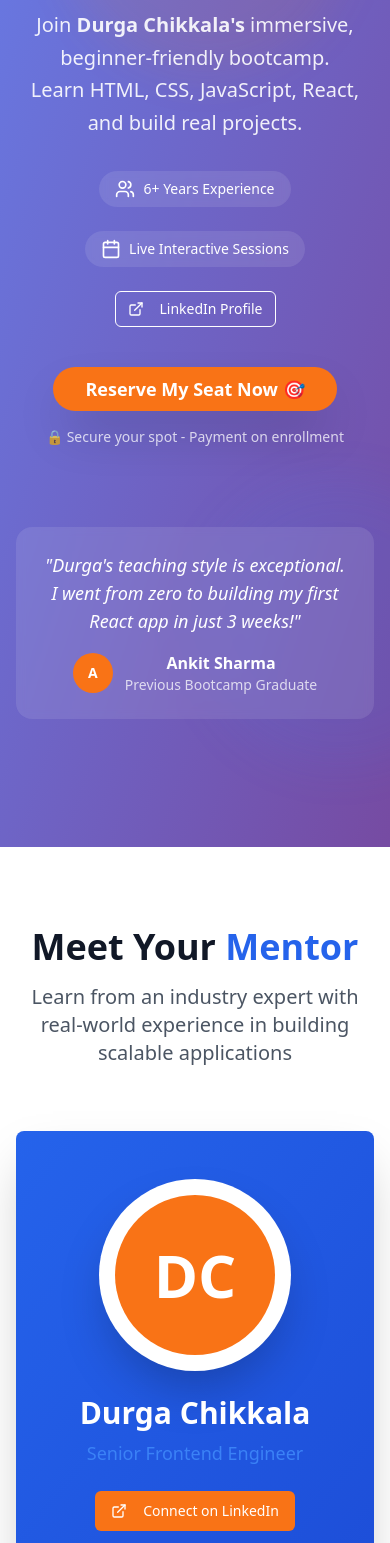
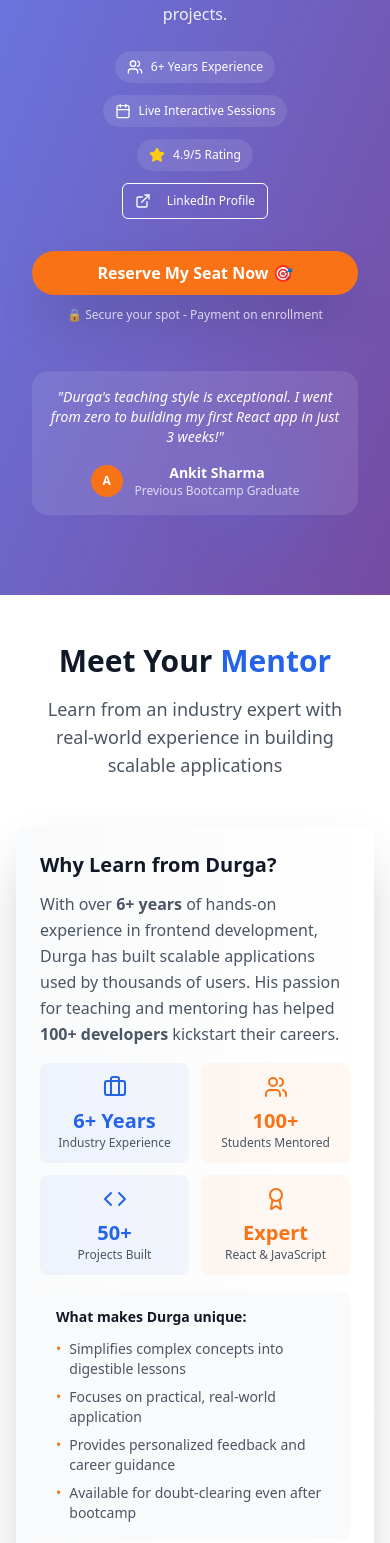
Before and after one commit to yogeshmuddada/frontend-pnexus-tech, a React (Vite) app: page / in a window 390 px wide. Shown: the part 365-1908 px from the top of the page. Built offline with nearby package versions, Linux system fonts and the light colour scheme.

Commit message:
Enhance responsiveness and design
Improve responsiveness across all sections and components.

```diff
--- a/src/components/AboutMentor.tsx
+++ b/src/components/AboutMentor.tsx
@@ -5,13 +5,13 @@ import { ExternalLink, Award, Code, Users, Briefcase } from "lucide-react";
 
 const AboutMentor = () => {
   return (
-    <section className="py-20 bg-white">
-      <div className="container mx-auto px-4">
-        <div className="text-center mb-16">
-          <h2 className="text-4xl md:text-5xl font-bold text-gray-900 mb-4">
+    <section className="py-12 sm:py-20 bg-white">
+      <div className="container mx-auto px-4 sm:px-6 lg:px-8">
+        <div className="text-center mb-12 sm:mb-16">
+          <h2 className="text-3xl sm:text-4xl md:text-5xl font-bold text-gray-900 mb-4">
             Meet Your <span className="text-bootcamp-blue">Mentor</span>
           </h2>
-          <p className="text-xl text-gray-600 max-w-2xl mx-auto">
+          <p className="text-lg sm:text-xl text-gray-600 max-w-2xl mx-auto px-4 sm:px-0">
             Learn from an industry expert with real-world experience in building scalable applications
           </p>
         </div>
@@ -19,19 +19,19 @@ const AboutMentor = () => {
         <div className="max-w-6xl mx-auto">
           <Card className="overflow-hidden shadow-2xl border-0 bg-gradient-to-r from-gray-50 to-white">
             <CardContent className="p-0">
-              <div className="grid md:grid-cols-2 gap-0">
+              <div className="grid lg:grid-cols-2 gap-0">
                 {/* Mentor Photo Section */}
-                <div className="bg-gradient-to-br from-bootcamp-blue to-bootcamp-blue-dark p-12 flex items-center justify-center">
+                <div className="bg-gradient-to-br from-bootcamp-blue to-bootcamp-blue-dark p-8 sm:p-12 flex items-center justify-center order-2 lg:order-1">
                   <div className="text-center">
-                    <div className="w-48 h-48 mx-auto mb-6 bg-white rounded-full flex items-center justify-center shadow-2xl">
-                      <div className="w-40 h-40 bg-bootcamp-orange rounded-full flex items-center justify-center">
-                        <span className="text-white text-6xl font-bold">DC</span>
+                    <div className="w-32 sm:w-48 h-32 sm:h-48 mx-auto mb-4 sm:mb-6 bg-white rounded-full flex items-center justify-center shadow-2xl">
+                      <div className="w-24 sm:w-40 h-24 sm:h-40 bg-bootcamp-orange rounded-full flex items-center justify-center">
+                        <span className="text-white text-3xl sm:text-6xl font-bold">DC</span>
                       </div>
                     </div>
-                    <h3 className="text-3xl font-bold text-white mb-2">Durga Chikkala</h3>
-                    <p className="text-bootcamp-blue-light text-lg">Senior Frontend Engineer</p>
+                    <h3 className="text-2xl sm:text-3xl font-bold text-white mb-2">Durga Chikkala</h3>
+                    <p className="text-bootcamp-blue-light text-base sm:text-lg mb-4 sm:mb-6">Senior Frontend Engineer</p>
                     <Button
-                      className="mt-6 bg-bootcamp-orange hover:bg-bootcamp-orange/90 text-white"
+                      className="bg-bootcamp-orange hover:bg-bootcamp-orange/90 text-white text-sm sm:text-base"
                       onClick={() => window.open('https://linkedin.com/in/durga-chikkala', '_blank')}
                     >
                       <ExternalLink className="w-4 h-4 mr-2" />
@@ -41,59 +41,59 @@ const AboutMentor = () => {
                 </div>
 
                 {/* Bio and Highlights Section */}
-                <div className="p-12">
-                  <div className="space-y-6">
+                <div className="p-6 sm:p-12 order-1 lg:order-2">
+                  <div className="space-y-4 sm:space-y-6">
                     <div>
-                      <h4 className="text-2xl font-bold text-gray-900 mb-4">Why Learn from Durga?</h4>
-                      <p className="text-gray-600 text-lg leading-relaxed">
+                      <h4 className="text-xl sm:text-2xl font-bold text-gray-900 mb-3 sm:mb-4">Why Learn from Durga?</h4>
+                      <p className="text-gray-600 text-base sm:text-lg leading-relaxed">
                         With over <strong>6+ years</strong> of hands-on experience in frontend development,
                         Durga has built scalable applications used by thousands of users. His passion for
                         teaching and mentoring has helped <strong>100+ developers</strong> kickstart their careers.
                       </p>
                     </div>
 
-                    {/* Highlight Cards */}
-                    <div className="grid grid-cols-2 gap-4">
-                      <div className="bg-bootcamp-blue/5 rounded-lg p-4 text-center">
-                        <Briefcase className="w-8 h-8 text-bootcamp-blue mx-auto mb-2" />
-                        <div className="text-2xl font-bold text-bootcamp-blue">6+ Years</div>
-                        <div className="text-sm text-gray-600">Industry Experience</div>
+                    {/* Enhanced Highlight Cards */}
+                    <div className="grid grid-cols-2 gap-3 sm:gap-4">
+                      <div className="bg-bootcamp-blue/5 rounded-lg p-3 sm:p-4 text-center hover:bg-bootcamp-blue/10 transition-colors duration-300">
+                        <Briefcase className="w-6 sm:w-8 h-6 sm:h-8 text-bootcamp-blue mx-auto mb-2" />
+                        <div className="text-xl sm:text-2xl font-bold text-bootcamp-blue">6+ Years</div>
+                        <div className="text-xs sm:text-sm text-gray-600">Industry Experience</div>
                       </div>
-                      <div className="bg-bootcamp-orange/5 rounded-lg p-4 text-center">
-                        <Users className="w-8 h-8 text-bootcamp-orange mx-auto mb-2" />
-                        <div className="text-2xl font-bold text-bootcamp-orange">100+</div>
-                        <div className="text-sm text-gray-600">Students Mentored</div>
+                      <div className="bg-bootcamp-orange/5 rounded-lg p-3 sm:p-4 text-center hover:bg-bootcamp-orange/10 transition-colors duration-300">
+                        <Users className="w-6 sm:w-8 h-6 sm:h-8 text-bootcamp-orange mx-auto mb-2" />
+                        <div className="text-xl sm:text-2xl font-bold text-bootcamp-orange">100+</div>
+                        <div className="text-xs sm:text-sm text-gray-600">Students Mentored</div>
                       </div>
-                      <div className="bg-bootcamp-blue/5 rounded-lg p-4 text-center">
-                        <Code className="w-8 h-8 text-bootcamp-blue mx-auto mb-2" />
-                        <div className="text-2xl font-bold text-bootcamp-blue">50+</div>
-                        <div className="text-sm text-gray-600">Projects Built</div>
+                      <div className="bg-bootcamp-blue/5 rounded-lg p-3 sm:p-4 text-center hover:bg-bootcamp-blue/10 transition-colors duration-300">
+                        <Code className="w-6 sm:w-8 h-6 sm:h-8 text-bootcamp-blue mx-auto mb-2" />
+                        <div className="text-xl sm:text-2xl font-bold text-bootcamp-blue">50+</div>
+                        <div className="text-xs sm:text-sm text-gray-600">Projects Built</div>
                       </div>
-                      <div className="bg-bootcamp-orange/5 rounded-lg p-4 text-center">
-                        <Award className="w-8 h-8 text-bootcamp-orange mx-auto mb-2" />
-                        <div className="text-2xl font-bold text-bootcamp-orange">Expert</div>
-                        <div className="text-sm text-gray-600">React & JavaScript</div>
+                      <div className="bg-bootcamp-orange/5 rounded-lg p-3 sm:p-4 text-center hover:bg-bootcamp-orange/10 transition-colors duration-300">
+                        <Award className="w-6 sm:w-8 h-6 sm:h-8 text-bootcamp-orange mx-auto mb-2" />
+                        <div className="text-xl sm:text-2xl font-bold text-bootcamp-orange">Expert</div>
+                        <div className="text-xs sm:text-sm text-gray-600">React & JavaScript</div>
                       </div>
                     </div>
 
-                    <div className="bg-gray-50 rounded-lg p-6">
-                      <h5 className="font-bold text-gray-900 mb-3">What makes Durga unique:</h5>
-                      <ul className="space-y-2 text-gray-600">
+                    <div className="bg-gray-50 rounded-lg p-4 sm:p-6 hover:bg-gray-100 transition-colors duration-300">
+                      <h5 className="font-bold text-gray-900 mb-3 text-sm sm:text-base">What makes Durga unique:</h5>
+                      <ul className="space-y-2 text-gray-600 text-sm sm:text-base">
                         <li className="flex items-start">
-                          <span className="text-bootcamp-orange mr-2">•</span>
-                          Simplifies complex concepts into digestible lessons
+                          <span className="text-bootcamp-orange mr-2 flex-shrink-0">•</span>
+                          <span>Simplifies complex concepts into digestible lessons</span>
                         </li>
                         <li className="flex items-start">
-                          <span className="text-bootcamp-orange mr-2">•</span>
-                          Focuses on practical, real-world application
+                          <span className="text-bootcamp-orange mr-2 flex-shrink-0">•</span>
+                          <span>Focuses on practical, real-world application</span>
                         </li>
                         <li className="flex items-start">
-                          <span className="text-bootcamp-orange mr-2">•</span>
-                          Provides personalized feedback and career guidance
+                          <span className="text-bootcamp-orange mr-2 flex-shrink-0">•</span>
+                          <span>Provides personalized feedback and career guidance</span>
                         </li>
                         <li className="flex items-start">
-                          <span className="text-bootcamp-orange mr-2">•</span>
-                          Available for doubt-clearing even after bootcamp
+                          <span className="text-bootcamp-orange mr-2 flex-shrink-0">•</span>
+                          <span>Available for doubt-clearing even after bootcamp</span>
                         </li>
                       </ul>
                     </div>
--- a/src/components/HeroSection.tsx
+++ b/src/components/HeroSection.tsx
@@ -1,7 +1,7 @@
 
 import { Button } from "@/components/ui/button";
 import { Badge } from "@/components/ui/badge";
-import { ExternalLink, Users, Calendar } from "lucide-react";
+import { ExternalLink, Users, Calendar, Star } from "lucide-react";
 
 const HeroSection = () => {
   const scrollToEnroll = () => {
@@ -11,80 +11,84 @@ const HeroSection = () => {
 
   return (
     <section className="relative min-h-screen bg-gradient-to-br from-bootcamp-gradient-start to-bootcamp-gradient-end overflow-hidden">
-      {/* Animated Background Elements */}
+      {/* Enhanced Animated Background Elements */}
       <div className="absolute inset-0 opacity-10">
-        <div className="absolute top-20 left-10 w-72 h-72 bg-white rounded-full mix-blend-multiply filter blur-xl animate-float"></div>
-        <div className="absolute top-40 right-10 w-72 h-72 bg-bootcamp-orange rounded-full mix-blend-multiply filter blur-xl animate-float" style={{ animationDelay: '2s' }}></div>
-        <div className="absolute bottom-20 left-1/2 w-72 h-72 bg-bootcamp-blue-light rounded-full mix-blend-multiply filter blur-xl animate-float" style={{ animationDelay: '4s' }}></div>
+        <div className="absolute top-10 sm:top-20 left-4 sm:left-10 w-32 sm:w-72 h-32 sm:h-72 bg-white rounded-full mix-blend-multiply filter blur-xl animate-float"></div>
+        <div className="absolute top-20 sm:top-40 right-4 sm:right-10 w-32 sm:w-72 h-32 sm:h-72 bg-bootcamp-orange rounded-full mix-blend-multiply filter blur-xl animate-float" style={{ animationDelay: '2s' }}></div>
+        <div className="absolute bottom-10 sm:bottom-20 left-1/2 transform -translate-x-1/2 w-32 sm:w-72 h-32 sm:h-72 bg-bootcamp-blue-light rounded-full mix-blend-multiply filter blur-xl animate-float" style={{ animationDelay: '4s' }}></div>
       </div>
 
-      <div className="relative z-10 container mx-auto px-4 pt-20 pb-32">
+      <div className="relative z-10 container mx-auto px-4 sm:px-6 lg:px-8 pt-16 sm:pt-20 pb-20 sm:pb-32">
         {/* Limited Seats Banner */}
-        <div className="text-center mb-8 animate-fade-in">
-          <Badge variant="secondary" className="bg-bootcamp-orange text-white px-6 py-2 text-sm font-semibold animate-glow">
+        <div className="text-center mb-6 sm:mb-8 animate-fade-in">
+          <Badge variant="secondary" className="bg-bootcamp-orange text-white px-4 sm:px-6 py-2 text-xs sm:text-sm font-semibold animate-glow">
             🔥 Only 30 Seats Available - Batch Starts Soon!
           </Badge>
         </div>
 
         {/* Main Hero Content */}
-        <div className="text-center text-white max-w-4xl mx-auto">
-          <h1 className="text-5xl md:text-7xl font-bold mb-6 animate-fade-in leading-tight">
+        <div className="text-center text-white max-w-5xl mx-auto">
+          <h1 className="text-3xl sm:text-5xl md:text-6xl lg:text-7xl font-bold mb-4 sm:mb-6 animate-fade-in leading-tight">
             Become a Frontend Pro in
-            <span className="text-bootcamp-orange"> 30 Days</span> 🚀
+            <span className="text-bootcamp-orange block sm:inline"> 30 Days</span> 🚀
           </h1>
 
-          <p className="text-xl md:text-2xl mb-8 animate-fade-in opacity-90 leading-relaxed" style={{ animationDelay: '0.2s' }}>
-            Join <strong>Durga Chikkala's</strong> immersive, beginner-friendly bootcamp.<br />
+          <p className="text-base sm:text-xl md:text-2xl mb-6 sm:mb-8 animate-fade-in opacity-90 leading-relaxed px-4 sm:px-0" style={{ animationDelay: '0.2s' }}>
+            Join <strong>Durga Chikkala's</strong> immersive, beginner-friendly bootcamp.<br className="hidden sm:block" />
             Learn HTML, CSS, JavaScript, React, and build real projects.
           </p>
 
-          {/* Trust Signals */}
-          <div className="flex flex-wrap justify-center items-center gap-6 mb-10 animate-fade-in" style={{ animationDelay: '0.4s' }}>
-            <div className="flex items-center gap-2 bg-white/10 backdrop-blur-sm rounded-full px-4 py-2">
-              <Users className="w-5 h-5" />
-              <span className="text-sm font-medium">6+ Years Experience</span>
+          {/* Enhanced Trust Signals */}
+          <div className="flex flex-col sm:flex-row flex-wrap justify-center items-center gap-3 sm:gap-6 mb-8 sm:mb-10 animate-fade-in px-4 sm:px-0" style={{ animationDelay: '0.4s' }}>
+            <div className="flex items-center gap-2 bg-white/10 backdrop-blur-sm rounded-full px-3 sm:px-4 py-2">
+              <Users className="w-4 sm:w-5 h-4 sm:h-5" />
+              <span className="text-xs sm:text-sm font-medium">6+ Years Experience</span>
             </div>
-            <div className="flex items-center gap-2 bg-white/10 backdrop-blur-sm rounded-full px-4 py-2">
-              <Calendar className="w-5 h-5" />
-              <span className="text-sm font-medium">Live Interactive Sessions</span>
+            <div className="flex items-center gap-2 bg-white/10 backdrop-blur-sm rounded-full px-3 sm:px-4 py-2">
+              <Calendar className="w-4 sm:w-5 h-4 sm:h-5" />
+              <span className="text-xs sm:text-sm font-medium">Live Interactive Sessions</span>
+            </div>
+            <div className="flex items-center gap-2 bg-white/10 backdrop-blur-sm rounded-full px-3 sm:px-4 py-2">
+              <Star className="w-4 sm:w-5 h-4 sm:h-5 fill-yellow-400 text-yellow-400" />
+              <span className="text-xs sm:text-sm font-medium">4.9/5 Rating</span>
             </div>
             <Button
               variant="outline"
               size="sm"
-              className="bg-transparent border-white text-white hover:bg-white hover:text-bootcamp-blue transition-all duration-300"
+              className="bg-transparent border-white text-white hover:bg-white hover:text-bootcamp-blue transition-all duration-300 text-xs sm:text-sm"
               onClick={() => window.open('https://linkedin.com/in/durga-chikkala', '_blank')}
             >
-              <ExternalLink className="w-4 h-4 mr-2" />
+              <ExternalLink className="w-3 sm:w-4 h-3 sm:h-4 mr-2" />
               LinkedIn Profile
             </Button>
           </div>
 
-          {/* CTA Button */}
-          <div className="animate-fade-in" style={{ animationDelay: '0.6s' }}>
+          {/* Enhanced CTA Button */}
+          <div className="animate-fade-in px-4 sm:px-0" style={{ animationDelay: '0.6s' }}>
             <Button
               onClick={scrollToEnroll}
               size="lg"
-              className="bg-bootcamp-orange hover:bg-bootcamp-orange/90 text-white font-bold py-4 px-8 rounded-full text-lg shadow-2xl hover:shadow-bootcamp-orange/25 transition-all duration-300 transform hover:scale-105"
+              className="bg-bootcamp-orange hover:bg-bootcamp-orange/90 text-white font-bold py-3 sm:py-4 px-6 sm:px-8 rounded-full text-base sm:text-lg shadow-2xl hover:shadow-bootcamp-orange/25 transition-all duration-300 transform hover:scale-105 w-full sm:w-auto"
             >
               Reserve My Seat Now 🎯
             </Button>
-            <p className="text-sm mt-4 opacity-75">🔒 Secure your spot - Payment on enrollment</p>
+            <p className="text-xs sm:text-sm mt-3 sm:mt-4 opacity-75">🔒 Secure your spot - Payment on enrollment</p>
           </div>
         </div>
 
-        {/* Testimonial Preview */}
-        <div className="mt-20 max-w-2xl mx-auto animate-fade-in" style={{ animationDelay: '0.8s' }}>
-          <div className="bg-white/10 backdrop-blur-sm rounded-2xl p-6 text-center text-white">
-            <p className="text-lg italic mb-4">
+        {/* Enhanced Testimonial Preview */}
+        <div className="mt-12 sm:mt-20 max-w-2xl mx-auto animate-fade-in px-4 sm:px-0" style={{ animationDelay: '0.8s' }}>
+          <div className="bg-white/10 backdrop-blur-sm rounded-2xl p-4 sm:p-6 text-center text-white">
+            <p className="text-sm sm:text-lg italic mb-4">
               "Durga's teaching style is exceptional. I went from zero to building my first React app in just 3 weeks!"
             </p>
             <div className="flex items-center justify-center gap-3">
-              <div className="w-10 h-10 bg-bootcamp-orange rounded-full flex items-center justify-center">
-                <span className="text-white font-bold text-sm">A</span>
+              <div className="w-8 sm:w-10 h-8 sm:h-10 bg-bootcamp-orange rounded-full flex items-center justify-center">
+                <span className="text-white font-bold text-xs sm:text-sm">A</span>
               </div>
               <div>
-                <p className="font-semibold">Ankit Sharma</p>
-                <p className="text-sm opacity-75">Previous Bootcamp Graduate</p>
+                <p className="font-semibold text-sm sm:text-base">Ankit Sharma</p>
+                <p className="text-xs sm:text-sm opacity-75">Previous Bootcamp Graduate</p>
               </div>
             </div>
           </div>
--- a/src/components/StickyButton.tsx
+++ b/src/components/StickyButton.tsx
@@ -26,11 +26,11 @@ const StickyButton = () => {
   if (!isVisible) return null;
 
   return (
-    <div className="fixed bottom-6 right-6 z-50 animate-fade-in">
+    <div className="fixed bottom-4 sm:bottom-6 right-4 sm:right-6 z-50 animate-fade-in">
       <Button
         onClick={scrollToEnroll}
         size="lg"
-        className="bg-bootcamp-orange hover:bg-bootcamp-orange/90 text-white font-bold py-3 px-6 rounded-full shadow-2xl hover:shadow-bootcamp-orange/25 transition-all duration-300 transform hover:scale-105 animate-glow"
+        className="bg-bootcamp-orange hover:bg-bootcamp-orange/90 text-white font-bold py-2 sm:py-3 px-4 sm:px-6 rounded-full shadow-2xl hover:shadow-bootcamp-orange/25 transition-all duration-300 transform hover:scale-105 animate-glow text-sm sm:text-base"
       >
         🎯 Reserve My Seat
       </Button>
```
Also changed, not shown: src/components/FAQ.tsx (+20 -20 lines), src/components/Footer.tsx (+30 -30 lines), src/components/Testimonials.tsx (+33 -33 lines), src/components/WhyJoin.tsx (+25 -25 lines).
